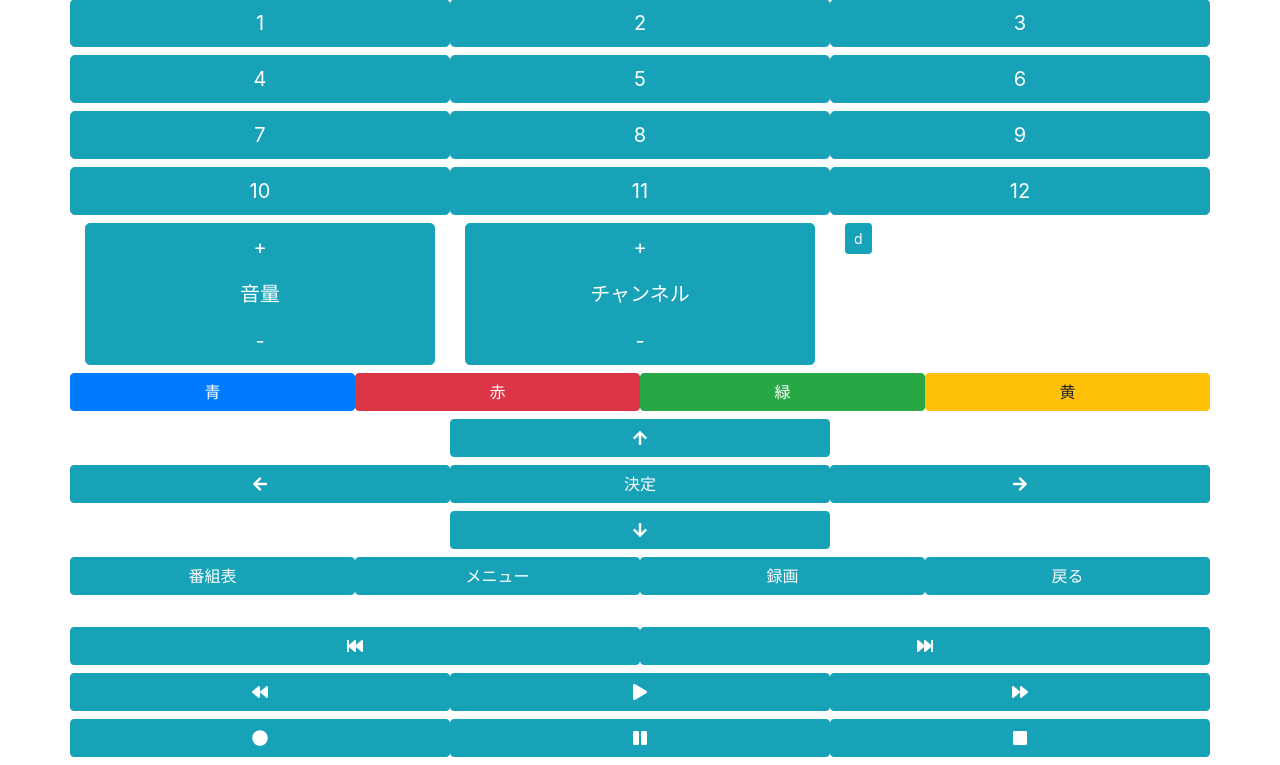
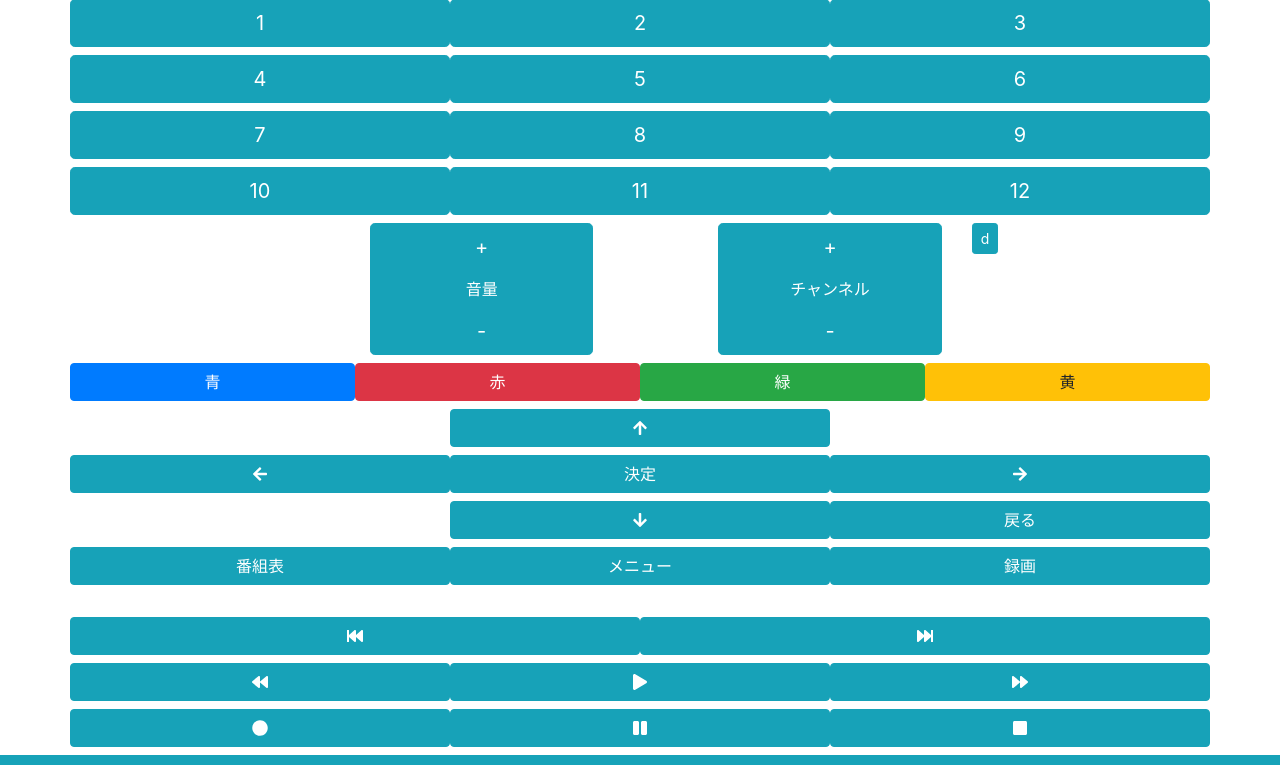
Before and after one commit to forest1102/pythonIRServer, a Flask app: page / in a window 1280 px wide. Shown: the part 173-938 px from the top of the page. Run offline with Flask 2, Linux system fonts and the light colour scheme; some libraries are stand-ins or nearby versions.

Commit message:
edit remocon

```diff
--- a/templates/index.html
+++ b/templates/index.html
@@ -1,4 +1,6 @@
 {% extends "layout.html" %} {% block content %}
+
+
 <div class="container">
 
 
@@ -42,17 +44,17 @@
   </div>
   <div class="row">
     <!-- <div class="col"></div> -->
-    <div class="btn-group-vertical col" role="group" aria-label="BasicExample">
-      <button type="button" value="vol-up" class="btn remocon-btn btn-info btn-lg col">+</button>
-      <button type="button" class="btn remocon-btn btn-info btn-lg col">音量</button>
-      <button type="button" value="vol-down" class="btn remocon-btn btn-info btn-lg col">-</button>
+    <div role="group" aria-label="BasicExample" class="btn-group-vertical col offset-3">
+      <button type="button" value="vol-up" class="btn remocon-btn btn-info btn-lg">+</button>
+      <button type="button" class="btn remocon-btn btn-info btn">音量</button>
+      <button type="button" value="vol-down" class="btn remocon-btn btn-info btn-lg">-</button>
     </div>
-    <div class="btn-group-vertical col" role="group" aria-label="Basic example">
-      <button type="button" value="ch-up" class="btn remocon-btn btn-info btn-lg col">+</button>
-      <button type="button"  class="btn remocon-btn btn-info btn-lg col">チャンネル</button>
-      <button type="button" value="ch-down" class="btn remocon-btn btn-info btn-lg col">-</button>
+    <div role="group" aria-label="Basic example" class="btn-group-vertical col offset-1">
+      <button type="button" value="ch-up" class="btn remocon-btn btn-info btn-lg">+</button>
+      <button type="button" class="btn remocon-btn btn-info btn">チャンネル</button>
+      <button type="button" value="ch-down" class="btn remocon-btn btn-info btn-lg">-</button>
     </div>
-    <div class="col">
+    <div class="col ">
       <button type="button" value="d-btn" class="btn remocon-btn btn-sm btn-info">d</button>
     </div>
   </div>
@@ -64,64 +66,74 @@
   </div>
   <div class="row justify-content-center">
     <button value="up" class="col-4 btn remocon-btn btn-info" type="button">
-      <i class="fa fa-arrow-up"></i>
+      <svg class="svg-inline--fa fa-arrow-up fa-w-14" aria-hidden="true" data-prefix="fa" data-icon="arrow-up" role="img" xmlns="http://www.w3.org/2000/svg" viewBox="0 0 448 512" data-fa-i2svg=""><path fill="currentColor" d="M34.9 289.5l-22.2-22.2c-9.4-9.4-9.4-24.6 0-33.9L207 39c9.4-9.4 24.6-9.4 33.9 0l194.3 194.3c9.4 9.4 9.4 24.6 0 33.9L413 289.4c-9.5 9.5-25 9.3-34.3-.4L264 168.6V456c0 13.3-10.7 24-24 24h-32c-13.3 0-24-10.7-24-24V168.6L69.2 289.1c-9.3 9.8-24.8 10-34.3.4z"></path></svg><!-- <i class="fa fa-arrow-up"></i> -->
     </button>
   </div>
   <div class="row">
     <button value="left" class="col btn remocon-btn btn-info" type="button">
-      <i class="fa fa-arrow-left"></i>
+      <svg class="svg-inline--fa fa-arrow-left fa-w-14" aria-hidden="true" data-prefix="fa" data-icon="arrow-left" role="img" xmlns="http://www.w3.org/2000/svg" viewBox="0 0 448 512" data-fa-i2svg=""><path fill="currentColor" d="M257.5 445.1l-22.2 22.2c-9.4 9.4-24.6 9.4-33.9 0L7 273c-9.4-9.4-9.4-24.6 0-33.9L201.4 44.7c9.4-9.4 24.6-9.4 33.9 0l22.2 22.2c9.5 9.5 9.3 25-.4 34.3L136.6 216H424c13.3 0 24 10.7 24 24v32c0 13.3-10.7 24-24 24H136.6l120.5 114.8c9.8 9.3 10 24.8.4 34.3z"></path></svg><!-- <i class="fa fa-arrow-left"></i> -->
     </button>
     <button value="ok" class="col btn remocon-btn btn-info" type="button">
       決定
     </button>
     <button value="right" class="col btn remocon-btn btn-info" type="button">
-      <i class="fa fa-arrow-right"></i>
+      <svg class="svg-inline--fa fa-arrow-right fa-w-14" aria-hidden="true" data-prefix="fa" data-icon="arrow-right" role="img" xmlns="http://www.w3.org/2000/svg" viewBox="0 0 448 512" data-fa-i2svg=""><path fill="currentColor" d="M190.5 66.9l22.2-22.2c9.4-9.4 24.6-9.4 33.9 0L441 239c9.4 9.4 9.4 24.6 0 33.9L246.6 467.3c-9.4 9.4-24.6 9.4-33.9 0l-22.2-22.2c-9.5-9.5-9.3-25 .4-34.3L311.4 296H24c-13.3 0-24-10.7-24-24v-32c0-13.3 10.7-24 24-24h287.4L190.9 101.2c-9.8-9.3-10-24.8-.4-34.3z"></path></svg><!-- <i class="fa fa-arrow-right"></i> -->
     </button>
   </div>
   <div class="row justify-content-center">
-    <button value="down" class="col-4 btn remocon-btn btn-info" type="button">
-      <i class="fa fa-arrow-down"></i>
+    <button value="down" type="button" class="col-4 btn remocon-btn btn-info offset-4">
+      <svg class="svg-inline--fa fa-arrow-down fa-w-14" aria-hidden="true" data-prefix="fa" data-icon="arrow-down" role="img" xmlns="http://www.w3.org/2000/svg" viewBox="0 0 448 512" data-fa-i2svg=""><path fill="currentColor" d="M413.1 222.5l22.2 22.2c9.4 9.4 9.4 24.6 0 33.9L241 473c-9.4 9.4-24.6 9.4-33.9 0L12.7 278.6c-9.4-9.4-9.4-24.6 0-33.9l22.2-22.2c9.5-9.5 25-9.3 34.3.4L184 343.4V56c0-13.3 10.7-24 24-24h32c13.3 0 24 10.7 24 24v287.4l114.8-120.5c9.3-9.8 24.8-10 34.3-.4z"></path></svg><!-- <i class="fa fa-arrow-down"></i> -->
     </button>
-  </div>
+  <button value="back" type="button" class="btn remocon-btn btn-info col-4">戻る</button></div>
   <div class="row">
     <button value="tv-program" class="btn remocon-btn btn-info col" type="button">番組表</button>
     <button value="menu" class="btn remocon-btn btn-info col" type="button">メニュー</button>
     <button value="record-list" class="btn remocon-btn btn-info col" type="button">録画</button>
-    <button value="back" class="btn remocon-btn btn-info col" type="button">戻る</button>
+
   </div>
 
   <br>
 
   <div class="row">
     <button value="fast-backward" class="btn remocon-btn btn-info col" type="button">
-      <i class="fa fa-fast-backward"></i>
+      <svg class="svg-inline--fa fa-fast-backward fa-w-16" aria-hidden="true" data-prefix="fa" data-icon="fast-backward" role="img" xmlns="http://www.w3.org/2000/svg" viewBox="0 0 512 512" data-fa-i2svg=""><path fill="currentColor" d="M0 436V76c0-6.6 5.4-12 12-12h40c6.6 0 12 5.4 12 12v151.9L235.5 71.4C256.1 54.3 288 68.6 288 96v131.9L459.5 71.4C480.1 54.3 512 68.6 512 96v320c0 27.4-31.9 41.7-52.5 24.6L288 285.3V416c0 27.4-31.9 41.7-52.5 24.6L64 285.3V436c0 6.6-5.4 12-12 12H12c-6.6 0-12-5.4-12-12z"></path></svg><!-- <i class="fa fa-fast-backward"></i> -->
     </button>
     <button value="fast-backward" class="btn remocon-btn btn-info col" type="button">
-      <i class="fa fa-fast-forward"></i>
+      <svg class="svg-inline--fa fa-fast-forward fa-w-16" aria-hidden="true" data-prefix="fa" data-icon="fast-forward" role="img" xmlns="http://www.w3.org/2000/svg" viewBox="0 0 512 512" data-fa-i2svg=""><path fill="currentColor" d="M512 76v360c0 6.6-5.4 12-12 12h-40c-6.6 0-12-5.4-12-12V284.1L276.5 440.6c-20.6 17.2-52.5 2.8-52.5-24.6V284.1L52.5 440.6C31.9 457.8 0 443.4 0 416V96c0-27.4 31.9-41.7 52.5-24.6L224 226.8V96c0-27.4 31.9-41.7 52.5-24.6L448 226.8V76c0-6.6 5.4-12 12-12h40c6.6 0 12 5.4 12 12z"></path></svg><!-- <i class="fa fa-fast-forward"></i> -->
     </button>
   </div>
   <div class="row">
     <button value="backward" class="btn remocon-btn btn-info col" type="button">
-      <i class="fa fa-backward"></i>
+      <svg class="svg-inline--fa fa-backward fa-w-16" aria-hidden="true" data-prefix="fa" data-icon="backward" role="img" xmlns="http://www.w3.org/2000/svg" viewBox="0 0 512 512" data-fa-i2svg=""><path fill="currentColor" d="M11.5 280.6l192 160c20.6 17.2 52.5 2.8 52.5-24.6V96c0-27.4-31.9-41.8-52.5-24.6l-192 160c-15.3 12.8-15.3 36.4 0 49.2zm256 0l192 160c20.6 17.2 52.5 2.8 52.5-24.6V96c0-27.4-31.9-41.8-52.5-24.6l-192 160c-15.3 12.8-15.3 36.4 0 49.2z"></path></svg><!-- <i class="fa fa-backward"></i> -->
     </button>
     <button value="play" class="btn remocon-btn btn-info col" type="button">
-      <i class="fa fa-play"></i>
+      <svg class="svg-inline--fa fa-play fa-w-14" aria-hidden="true" data-prefix="fa" data-icon="play" role="img" xmlns="http://www.w3.org/2000/svg" viewBox="0 0 448 512" data-fa-i2svg=""><path fill="currentColor" d="M424.4 214.7L72.4 6.6C43.8-10.3 0 6.1 0 47.9V464c0 37.5 40.7 60.1 72.4 41.3l352-208c31.4-18.5 31.5-64.1 0-82.6z"></path></svg><!-- <i class="fa fa-play"></i> -->
     </button>
     <button value="forward" class="btn remocon-btn btn-info col" type="button">
-      <i class="fa fa-forward"></i>
+      <svg class="svg-inline--fa fa-forward fa-w-16" aria-hidden="true" data-prefix="fa" data-icon="forward" role="img" xmlns="http://www.w3.org/2000/svg" viewBox="0 0 512 512" data-fa-i2svg=""><path fill="currentColor" d="M500.5 231.4l-192-160C287.9 54.3 256 68.6 256 96v320c0 27.4 31.9 41.8 52.5 24.6l192-160c15.3-12.8 15.3-36.4 0-49.2zm-256 0l-192-160C31.9 54.3 0 68.6 0 96v320c0 27.4 31.9 41.8 52.5 24.6l192-160c15.3-12.8 15.3-36.4 0-49.2z"></path></svg><!-- <i class="fa fa-forward"></i> -->
     </button>
   </div>
   <div class="row">
     <button value="record" class="btn remocon-btn btn-info col" type="button">
-      <i class="fa fa-circle"></i>
+      <svg class="svg-inline--fa fa-circle fa-w-16" aria-hidden="true" data-prefix="fa" data-icon="circle" role="img" xmlns="http://www.w3.org/2000/svg" viewBox="0 0 512 512" data-fa-i2svg=""><path fill="currentColor" d="M256 8C119 8 8 119 8 256s111 248 248 248 248-111 248-248S393 8 256 8z"></path></svg><!-- <i class="fa fa-circle"></i> -->
     </button>
     <button value="pause" class="btn remocon-btn btn-info col" type="button">
-      <i class="fa fa-pause"></i>
+      <svg class="svg-inline--fa fa-pause fa-w-14" aria-hidden="true" data-prefix="fa" data-icon="pause" role="img" xmlns="http://www.w3.org/2000/svg" viewBox="0 0 448 512" data-fa-i2svg=""><path fill="currentColor" d="M144 479H48c-26.5 0-48-21.5-48-48V79c0-26.5 21.5-48 48-48h96c26.5 0 48 21.5 48 48v352c0 26.5-21.5 48-48 48zm304-48V79c0-26.5-21.5-48-48-48h-96c-26.5 0-48 21.5-48 48v352c0 26.5 21.5 48 48 48h96c26.5 0 48-21.5 48-48z"></path></svg><!-- <i class="fa fa-pause"></i> -->
     </button>
     <button value="stop" class="btn remocon-btn btn-info col" type="button">
-      <i class="fa fa-stop"></i>
+      <svg class="svg-inline--fa fa-stop fa-w-14" aria-hidden="true" data-prefix="fa" data-icon="stop" role="img" xmlns="http://www.w3.org/2000/svg" viewBox="0 0 448 512" data-fa-i2svg=""><path fill="currentColor" d="M400 32H48C21.5 32 0 53.5 0 80v352c0 26.5 21.5 48 48 48h352c26.5 0 48-21.5 48-48V80c0-26.5-21.5-48-48-48z"></path></svg><!-- <i class="fa fa-stop"></i> -->
     </button>
   </div>
 </div>
 
+
+    <!-- jQuery (necessary for Bootstrap's JavaScript plugins) -->
+    <script src="./static/js/jquery.min.js"></script>
+    <!-- Include all compiled plugins (below), or include individual files as needed -->
+    <script src="./static/js/fontawesome-all.min.js"></script>
+    <script src="./static/js/bootstrap.min.js"></script>
+	  <script src="./static/js/index.js?hoge=oioioijojoj"></script>
+
+
+
 {% endblock %}
```
